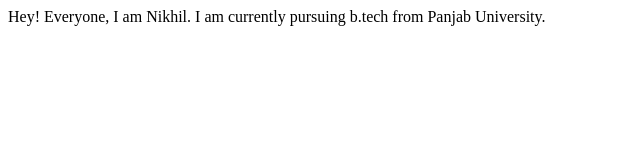
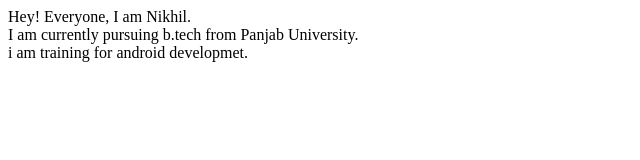
Before and after one commit to Nikhilj007/portfolioOld, a plain HTML site: page index.html in a window 1280 px wide. Shown: the whole page, without its empty margins (0-640 px from the left). Drawn offline with Linux system fonts and the light colour scheme.

Commit message:
update project details

```diff
--- a/index.html
+++ b/index.html
@@ -8,7 +8,9 @@
 </head>
 <body>
     Hey! Everyone, I am Nikhil.
-
+    <br>
     I am currently pursuing b.tech from Panjab University.
+    <br>
+    i am training for android developmet.
 </body>
 </html>
```
